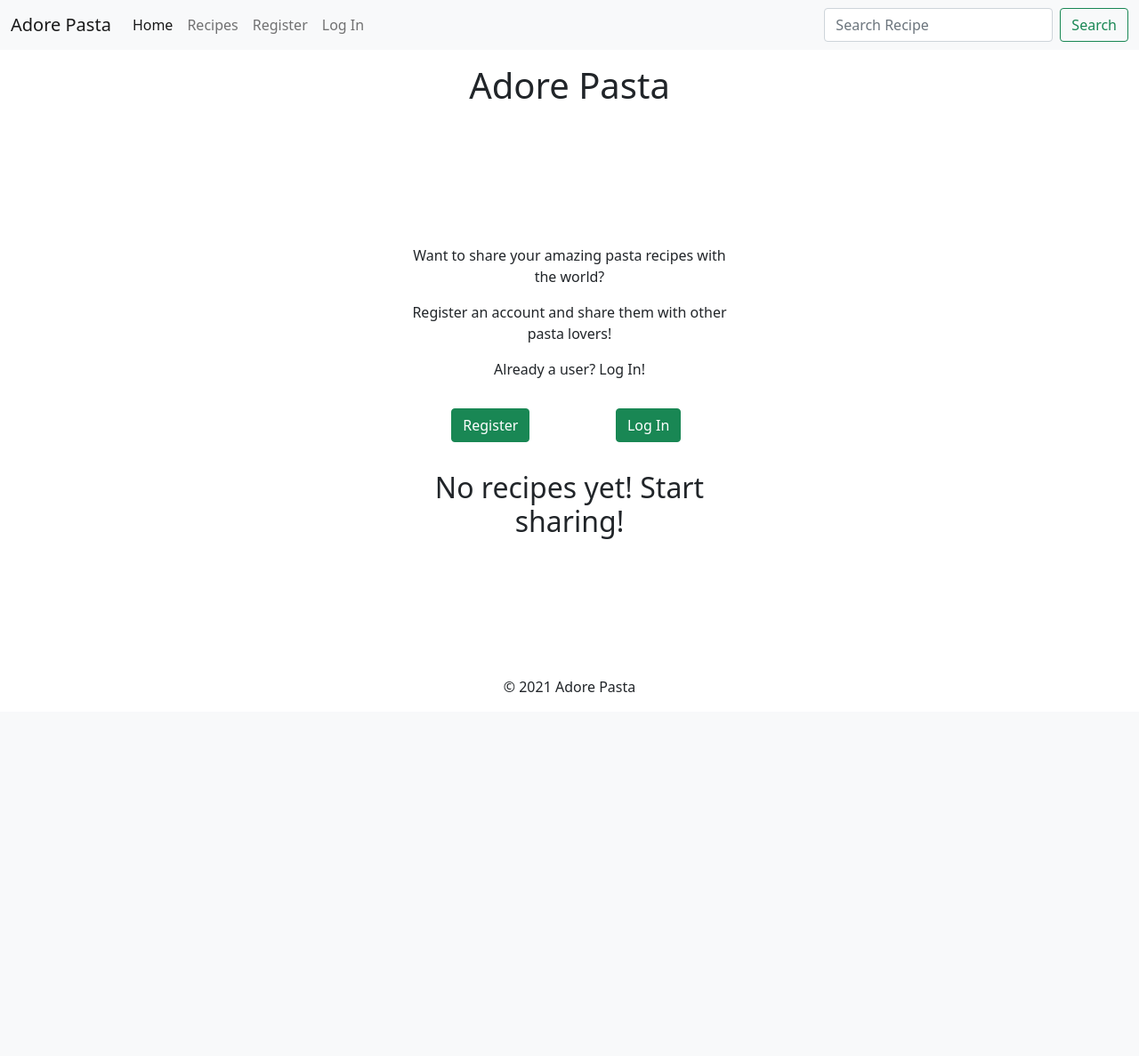
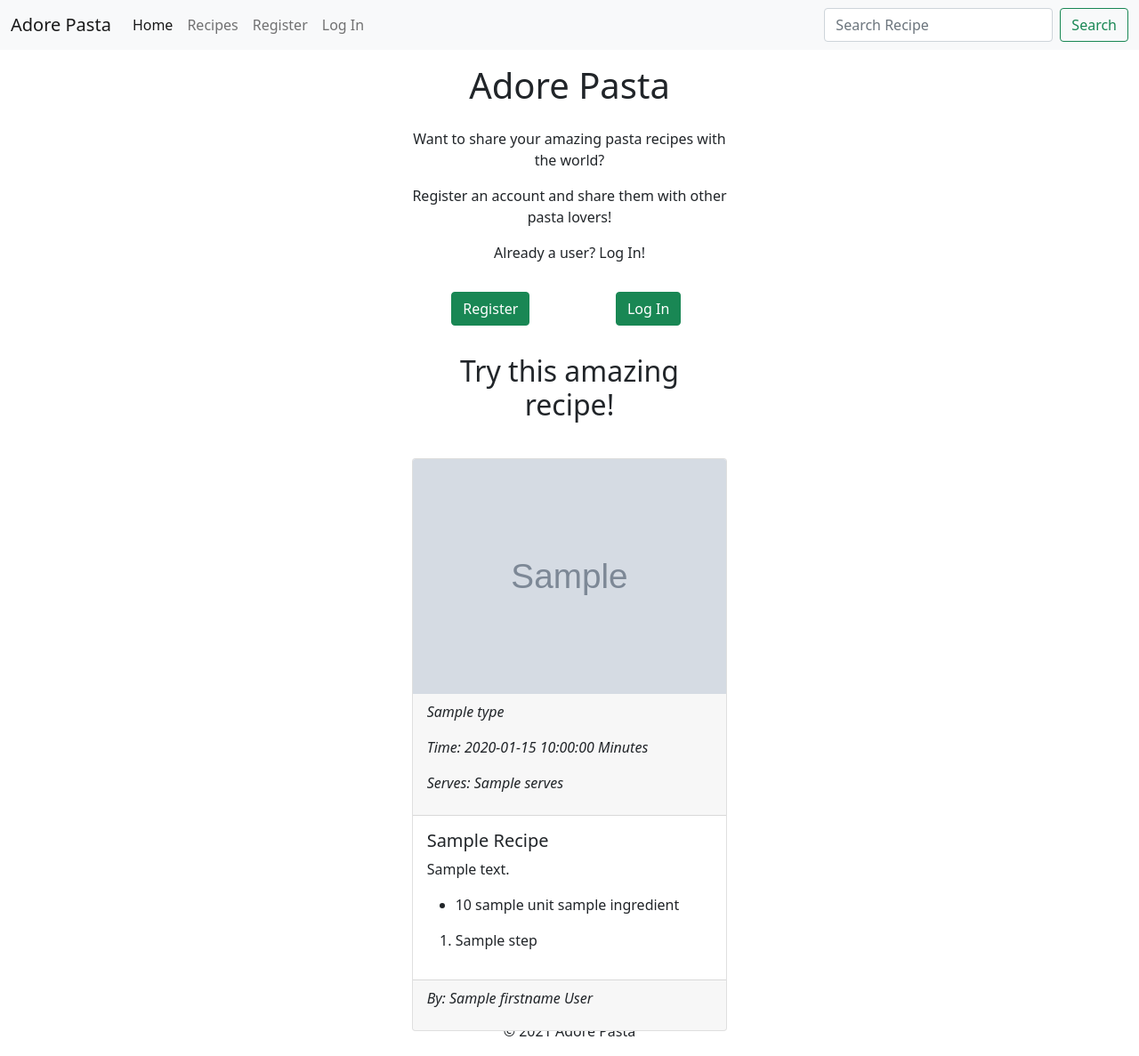
Before and after one commit to mangez84/adorepasta, a Flask app: page / in a window 1280 px wide. Shown: the whole page at 89% size. Before the commit the page ends 778 px from the top, so only its background shows below. Run offline with Flask 2, Linux system fonts and the light colour scheme; grey boxes marked "Sample" are stand-in pictures; a database or web service that is not in the repository returns one stand-in record (values such as "Sample title"); some libraries are stand-ins or nearby versions.

Commit message:
Revert "Add error handling if there are no recipes in the database"
This reverts commit 0dbb5c0e06207fae84e50043623a54ff3a76a4de.

```diff
--- a/app.py
+++ b/app.py
@@ -69,10 +69,7 @@ def get_method(form):
 @app.route("/")
 def home():
     recipes = get_creator_details(list(mongo.db.recipes.find()))
-    if len(recipes) > 1:
-        recipe = random.choice(list(recipes))
-    else:
-        recipe = None
+    recipe = random.choice(list(recipes))
     return render_template("home.html", recipe=recipe)
 
 
--- a/static/css/style.css
+++ b/static/css/style.css
@@ -11,7 +11,7 @@ body {
 
 body {
     display: flex;
-    flex-direction: column;
+    flex-flow: column wrap;
     justify-content: space-between;
 }
 
--- a/templates/home.html
+++ b/templates/home.html
@@ -33,19 +33,14 @@
 <div class="container-fluid">
     <div class="row">
         <div class="col-12 my-3">
-            {% if recipe %}
             <h2 class="text-center">Try this amazing recipe!</h2>
-            {% else %}
-            <h2 class="text-center">No recipes yet! Start sharing!</h2>
-            {% endif %}
         </div>
-        {% if recipe %}
         <!-- The code for the card was copied from https://getbootstrap.com/docs/5.0/components/card/ -->
         <div class="d-flex justify-content-center my-3">
             <div class="card flex-md-fill">
                 <img src="{{ recipe.image }}" class="card-img-top" alt="{{ recipe.name }}">
                 <div class="card-header d-flex flex-wrap justify-content-between">
-                    <p><em>{{ recipe.type | capitalize }}</em></p>
+                    <p><em>{{ recipe.type }}</em></p>
                     <p><em>Time: {{ recipe.time }} Minutes</em></p>
                     <p><em>Serves: {{ recipe.serves }}</em></p>
                 </div>
@@ -74,7 +69,6 @@
                 </div>
             </div>
         </div>
-        {% endif %}
     </div>
 </div>
 {% endblock %}
--- a/templates/my_recipes.html
+++ b/templates/my_recipes.html
@@ -15,7 +15,7 @@
                 <div class="card flex-md-fill">
                     <img src="{{ recipe.image }}" class="card-img-top" alt="{{ recipe.name }}">
                     <div class="card-header d-flex flex-wrap justify-content-between">
-                        <p><em>{{ recipe.type | capitalize }}</em></p>
+                        <p><em>{{ recipe.type }}</em></p>
                         <p><em>Time: {{ recipe.time }} Minutes</em></p>
                         <p><em>Serves: {{ recipe.serves }}</em></p>
                     </div>
@@ -43,7 +43,7 @@
                                 class="btn btn-warning mx-3 my-1">Edit</a>
                             <form method="POST" class="mx-3 my-1"
                                 action="{{ url_for('delete_recipe', recipe_id=recipe._id) }}">
-                                <button type="button" class="btn btn-danger delete-recipe">Delete</a>
+                                <button type="button" class="btn btn-danger">Delete</a>
                             </form>
                         </div>
                     </div>
--- a/templates/recipes.html
+++ b/templates/recipes.html
@@ -12,7 +12,7 @@
                 <div class="card flex-md-fill">
                     <img src="{{ recipe.image }}" class="card-img-top" alt="{{ recipe.name }}">
                     <div class="card-header d-flex flex-wrap justify-content-between">
-                        <p><em>{{ recipe.type | capitalize }}</em></p>
+                        <p><em>{{ recipe.type }}</em></p>
                         <p><em>Time: {{ recipe.time }} Minutes</em></p>
                         <p><em>Serves: {{ recipe.serves }}</em></p>
                     </div>
```
Also changed, not shown: templates/add_recipe.html (+5 -2 lines), templates/edit_recipe.html (+5 -2 lines).
